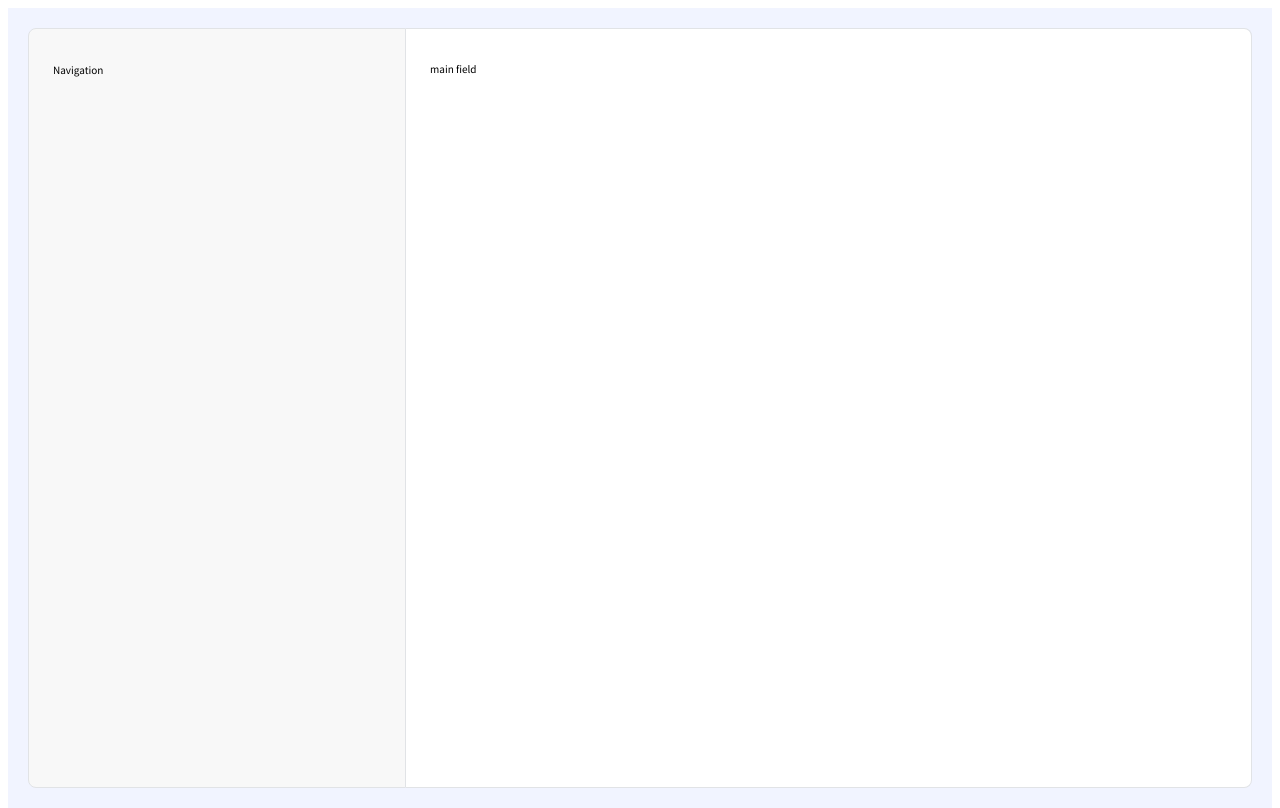
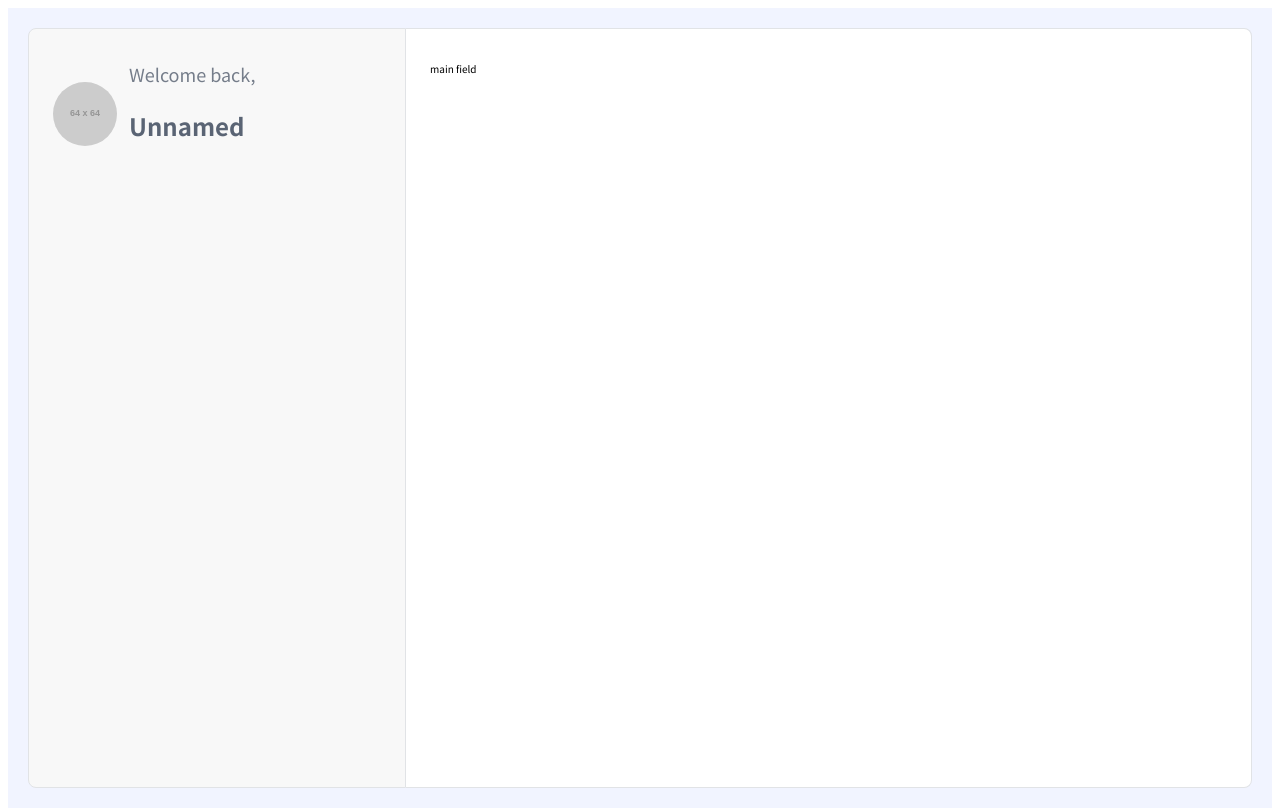
Before and after one commit to Jeong-minji/friday-spaces, a Next.js app: page / in a window 1280 px wide. Built offline with nearby package versions, Linux system fonts and the light colour scheme; no server answers; what emotion-reset would draw is missing.

Commit message:
Add : User Component 1. Change Navigation Test 2. Add User Component

```diff
--- a/components/Navigation/Navigation.tsx
+++ b/components/Navigation/Navigation.tsx
@@ -1,7 +1,14 @@
+import User from 'components/common/User/User'
+import { useSession } from 'next-auth/react'
 import { NavigationStyle } from './Style'
 
 const Navigation = () => {
-  return <NavigationStyle>Navigation</NavigationStyle>
+  const { data } = useSession()
+  return (
+    <NavigationStyle data-testid="navigation">
+      <User username={data?.user?.name} thumbnail={data?.user?.avatar_url} />
+    </NavigationStyle>
+  )
 }
 
 export default Navigation
--- a/components/common/User/Style.ts
+++ b/components/common/User/Style.ts
@@ -1,3 +1,28 @@
 import styled from '@emotion/styled'
 
-export const UserStyle = styled.div``
+export const UserStyle = styled.div`
+  display: flex;
+  align-items: center;
+  gap: 12px;
+  .thumbnail {
+    overflow: hidden;
+    width: 64px;
+    height: 64px;
+    border-radius: 50%;
+  }
+  .user-info {
+    display: flex;
+    flex-direction: column;
+    &__welcome {
+      line-height: 24px;
+      color: ${({ theme }) => theme.color.gray_5};
+      font-size: 18px;
+    }
+    &__username {
+      line-height: 32px;
+      color: ${({ theme }) => theme.color.gray_6};
+      font-size: 24px;
+      font-weight: 700;
+    }
+  }
+`
--- a/components/common/User/User.tsx
+++ b/components/common/User/User.tsx
@@ -1,8 +1,31 @@
-import React from 'react'
+import Image from 'next/image'
 import { UserStyle } from './Style'
 
-const User = () => {
-  return <UserStyle>User</UserStyle>
+interface UserProps {
+  thumbnail?: string
+  username?: string
+}
+
+const User = ({
+  thumbnail = 'http://via.placeholder.com/64x64',
+  username = 'Unnamed',
+}: UserProps) => {
+  return (
+    <UserStyle data-testid="user-component">
+      <div className="thumbnail">
+        <Image
+          src={thumbnail}
+          alt={`${username} Thumbnail`}
+          width={64}
+          height={64}
+        />
+      </div>
+      <div className="user-info">
+        <span className="user-info__welcome">Welcome back,</span>
+        <p className="user-info__username">{username}</p>
+      </div>
+    </UserStyle>
+  )
 }
 
 export default User
```
Also changed, not shown: 1 other file (tests, documents, lock files or other folders).
